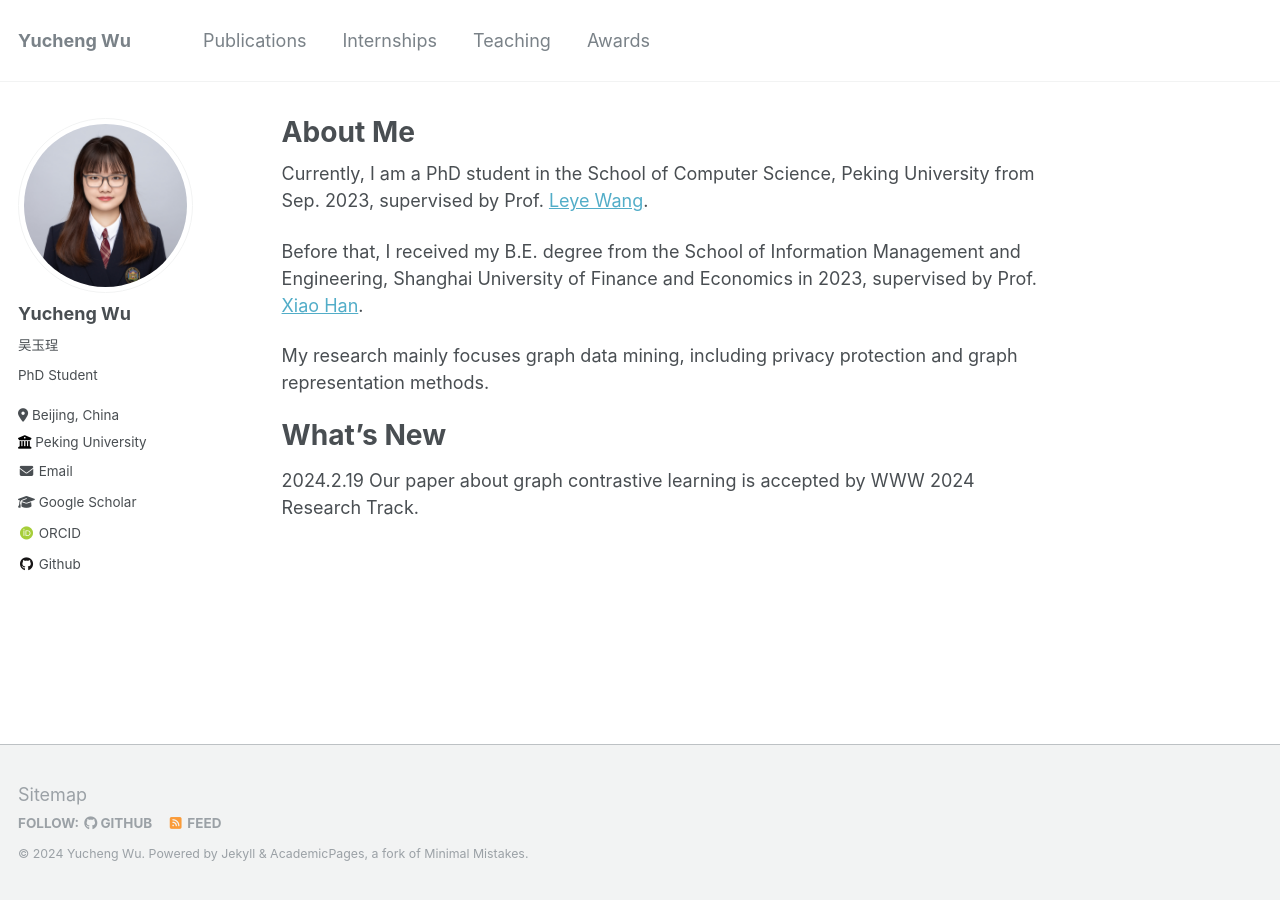
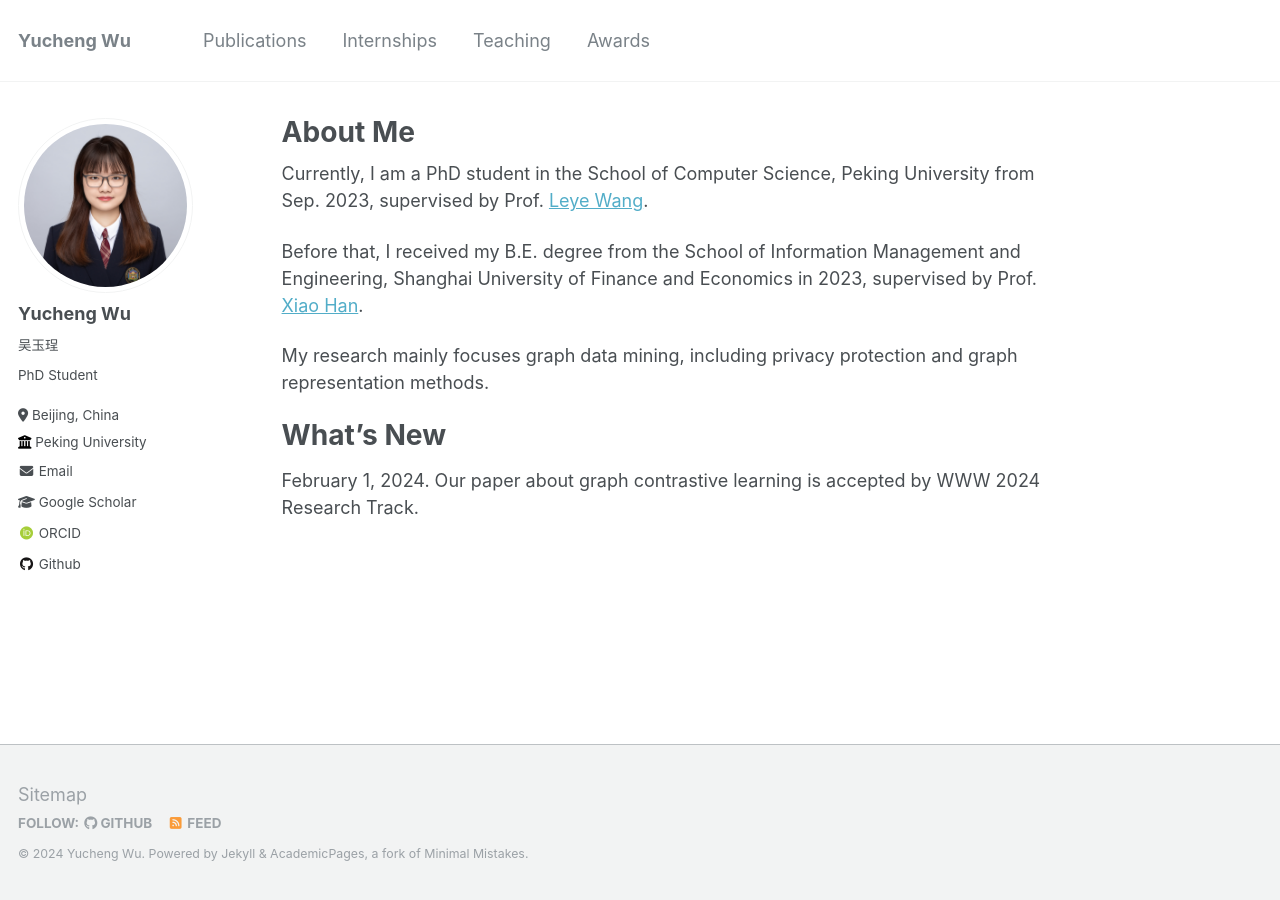
Before and after one commit to wuyucheng2002/wuyucheng2002.github.io, a Jekyll site: the page built from _pages/about.md, in a window 1280 px wide. Built offline with Jekyll 4.4.1, drawn with Linux system fonts in a browser that asks for light colours; some web fonts are replaced.

Commit message:
Update about.md

```diff
--- a/_pages/about.md
+++ b/_pages/about.md
@@ -16,4 +16,4 @@ My research mainly focuses graph data mining, including privacy protection and g
 
 What's New
 ======
-2024.2.19 Our paper about graph contrastive learning is accepted by WWW 2024 Research Track.
+February 1, 2024. Our paper about graph contrastive learning is accepted by WWW 2024 Research Track.
```
